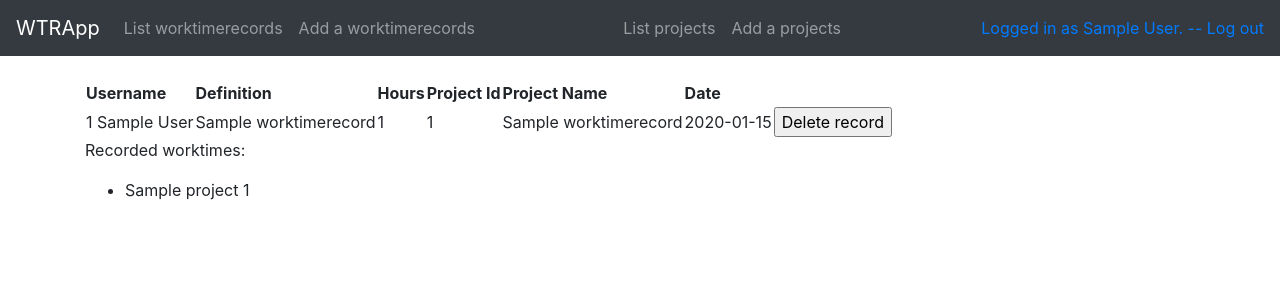
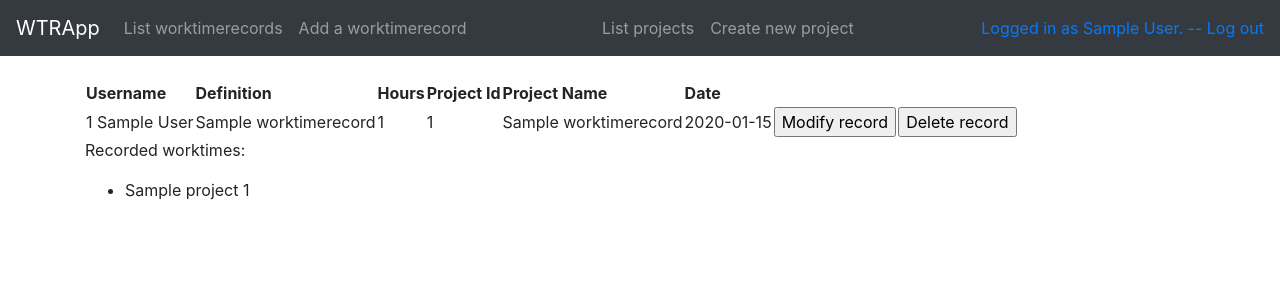
Before and after one commit to Kahvipuu/Tyoaikaseuranta, a Flask app: page /worktimerecords in a window 1280 px wide. Shown: the top 300 px of the page. Run offline with Flask 2, Linux system fonts and the light colour scheme; a user stored in the database is signed in; tables that the repository leaves empty hold one stand-in row (values such as "Sample post"); some libraries are stand-ins or nearby versions.

Commit message:
wtr crud, projektin nimen päivitys wtr tietoihin ja muutama muotoilu

```diff
--- a/application/projects/views.py
+++ b/application/projects/views.py
@@ -60,6 +60,10 @@ def projects_modify_selected(project_id):
     project.name = form.name.data
 
     # vanhojen projektinimien muuttaminen kirjauksista.
+    wtrs = Worktimerecord.query.filter_by(project_id=project.id)
+    for wtr in wtrs:
+        wtr.project_name = project.name
+
 
     db.session.commit()
 
--- a/application/templates/index.html
+++ b/application/templates/index.html
@@ -4,5 +4,9 @@
   <p>
     Heipä hei!
   </p>
+  <p>
+    Program is made for keeping track of work hours.
+    Creator of project is also its leader by default.
+  </p>
 
 {% endblock %}
--- a/application/templates/layout.html
+++ b/application/templates/layout.html
@@ -9,7 +9,7 @@
   <body>
 
     <nav class="navbar navbar-expand-md navbar-dark bg-dark mb-4">
-      <a class="navbar-brand" href="#">WTRApp</a>
+      <a class="navbar-brand" href="{{ url_for('index') }}">WTRApp</a>
       <button class="navbar-toggler" type="button" data-toggle="collapse" data-target="#navbarCollapse" aria-controls="navbarCollapse" aria-expanded="false" aria-label="Toggle navigation">
         <span class="navbar-toggler-icon"></span>
       </button>
@@ -19,7 +19,7 @@
             <a class="nav-link" href="{{ url_for('worktimerecords_index') }} ">List worktimerecords</a>
           </li>
           <li class="nav-item">
-            <a class="nav-link" href="{{ url_for('worktimerecords_form') }} ">Add a worktimerecords</a>
+            <a class="nav-link" href="{{ url_for('worktimerecords_form') }} ">Add a worktimerecord</a>
           </li>
         </ul>
         <ul class="navbar-nav mr-auto">
@@ -27,15 +27,15 @@
             <a class="nav-link" href="{{ url_for('projects_index') }} ">List projects</a>
           </li>
           <li class="nav-item">
-            <a class="nav-link" href="{{ url_for('projects_form') }} ">Add a projects</a>
+            <a class="nav-link" href="{{ url_for('projects_form') }} ">Create new project</a>
           </li>
         </ul>
         <div class="form-inline mt-2 mt-md-0">
           {% if current_user.is_authenticated %}
           <a href="{{ url_for('auth_logout') }}">Logged in as {{ current_user.name }}. -- Log out</a>
           {% else %}
-          <a href="{{ url_for('auth_sign_in') }}">Sign in  </a>
-          <a href="{{ url_for('auth_login') }}">Log in </a>
+          <a style="padding-right: 15px" href="{{ url_for('auth_sign_in') }}">Sign in</a>
+          <a href="{{ url_for('auth_login') }}">Log in</a>
           {% endif %}
         </div>
       </div>
--- a/application/templates/worktimerecords/list.html
+++ b/application/templates/worktimerecords/list.html
@@ -28,7 +28,12 @@
       <td>{{ worktimerecord.dateofwork }}</td>
       {% if worktimerecord.account_id == current_user.id %}
       <td>
-        <form method="POST" action="{{ url_for('worktimerecords_remove', worktimerecord_id=worktimerecord.id) }}">
+        <form method="POST" action="{{ url_for('worktimerecords_modify', worktimerecord_id = worktimerecord.id) }}">
+          <input type="submit" value="Modify record"/>
+        </form>
+      </td>
+      <td>
+        <form method="POST" action="{{ url_for('worktimerecords_remove', worktimerecord_id = worktimerecord.id) }}">
           <input type="submit" value="Delete record"/>
         </form>
       </td>
--- a/application/worktimerecords/views.py
+++ b/application/worktimerecords/views.py
@@ -1,4 +1,4 @@
-from flask import redirect, render_template, request, url_for
+from flask import redirect, render_template, request, url_for, abort
 from flask_login import current_user
 
 from application import app, db, login_required
@@ -24,6 +24,62 @@ def worktimerecords_form():
     form.project.choices = project_choices
 
     return render_template("worktimerecords/new.html", form = form, choices = project_choices)
+
+@app.route("/worktimerecords/modify/<worktimerecord_id>", methods=["POST", "GET"])
+@login_required
+def worktimerecords_modify(worktimerecord_id):
+    wtr = Worktimerecord.query.get(worktimerecord_id)
+    project = Project.query.get(wtr.project_id)
+    projectlead = project.projectlead_account_id
+
+    if wtr.account_id != current_user.id or projectlead != current_user.id:
+        abort(403)
+
+    project_list = Project.query.all()
+    project_choices = [ (i.id, i.name) for i in project_list ]
+
+    form = WorktimerecordForm(request.form)
+
+    form.name.data = wtr.name
+    form.hours.data = wtr.hours
+    form.dateofwork.data = wtr.dateofwork
+    form.project.choices = project_choices
+    form.project.data = wtr.project_id
+
+    return render_template("worktimerecords/modify.html", form = form, worktimerecord_id = wtr.id)
+
+
+@app.route("/worktimerecords/modifyselected/<worktimerecord_id>", methods=["POST", "GET"])
+@login_required
+def worktimerecords_modify_selected(worktimerecord_id):
+    wtr = Worktimerecord.query.get(worktimerecord_id)
+    project = Project.query.get(wtr.project_id)
+    projectlead = project.projectlead_account_id
+
+    if wtr.account_id != current_user.id or projectlead != current_user.id:
+        abort(403)
+
+    project_list = Project.query.all()
+    project_choices = [ (i.id, i.name) for i in project_list ]
+
+    form = WorktimerecordForm(request.form)
+    form.project.choices = project_choices
+
+#sdfgdfb
+    if not form.validate_on_submit():
+        return render_template("worktimerecords/modify.html", form = form, worktimerecord_id = wtr.id)
+
+    wtr.name = form.name.data
+    wtr.hours = form.hours.data
+    wtr.dateofwork = form.dateofwork.data
+
+    newproject = Project.query.get(form.project.data)
+    wtr.project_name = newproject.name
+    wtr.project_id = newproject.id
+
+    db.session().commit()
+
+    return redirect(url_for("worktimerecords_index"))
 
 @app.route("/worktimerecords/remove/<worktimerecord_id>/", methods=["POST"])
 @login_required
```
Also changed, not shown: application/templates/projects/list.html (+7 -5 lines), application/templates/worktimerecords/modify.html (added, +82 -0 lines).
